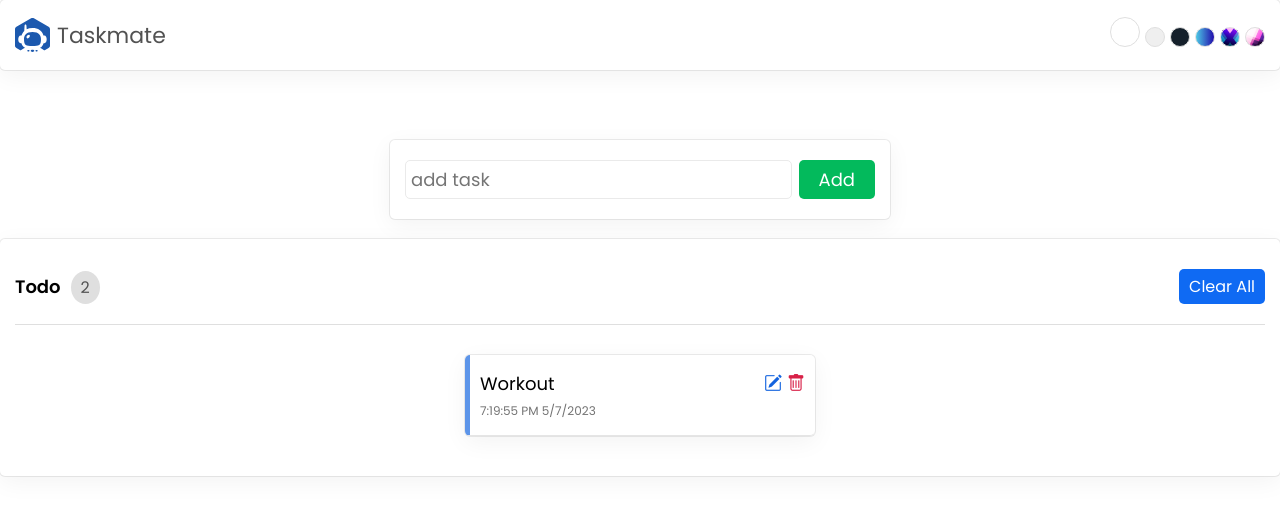
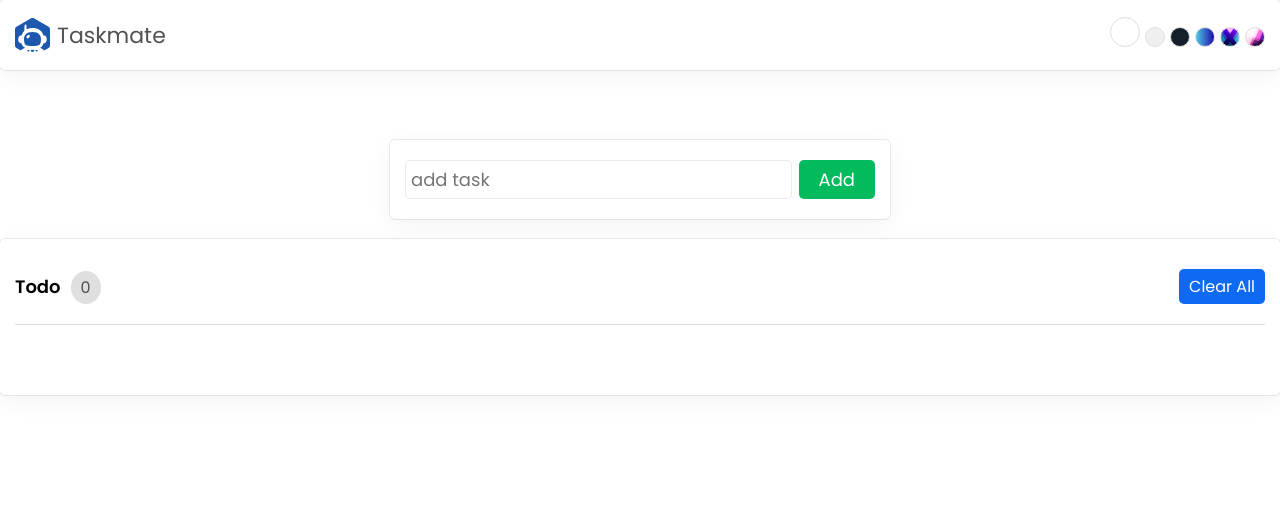
Before and after one commit to wardahnabilah/Taskmate_ReactUdemyCourse, a React (Create React App) app: page / in a window 1280 px wide. Shown: the top 516 px of the page. Built offline with nearby package versions, Linux system fonts and the light colour scheme.

Commit message:
Create 'Add New Task' feature

```diff
--- a/src/App.js
+++ b/src/App.js
@@ -1,14 +1,24 @@
-import './App.css';
+import { useState } from 'react';
 import AddTask from './components/AddTask';
 import Header from './components/Header';
 import ShowTask from './components/ShowTask';
+import './App.css';
 
 function App() {
+  // Create state for storing tasks
+  const [tasks, setTasks] = useState([])
+
+  function addTask(newTask) {
+    setTasks(prev => {
+      return [...prev, newTask]
+    })
+  }
+
   return (
     <div className="App">
       <Header />
-      <AddTask />
-      <ShowTask />
+      <AddTask addTask={addTask}/>
+      <ShowTask tasks={tasks}/>
     </div>
   );
 }
--- a/src/components/AddTask.js
+++ b/src/components/AddTask.js
@@ -1,8 +1,37 @@
-export default function AddTask() {
+import { useState } from "react"
+
+export default function AddTask(props) {
+    // Create state for new task
+    const [newTask, setNewTask] = useState({
+        id: "",
+        task: "",
+        time: ""
+    })
+
+    function handleChange(event) {
+        const date = new Date()
+
+        const taskId = date.getTime()
+        const task = event.target.value
+        const time = `${date.toLocaleTimeString()} ${date.toLocaleDateString()}`
+
+        setNewTask({
+            id: taskId,
+            task: task,
+            time: time
+        })
+
+    }
+
+    function submitTask(event) {
+        props.addTask(newTask)
+        event.preventDefault()
+    }
+
     return (
         <div className="addTask">
-            <form action="">
-                <input type="text" placeholder="add task" />
+            <form onSubmit={submitTask}>
+                <input onChange={handleChange} type="text" placeholder="add task" />
                 <button>Add</button>
             </form>
         </div>
--- a/src/components/ShowTask.js
+++ b/src/components/ShowTask.js
@@ -1,17 +1,24 @@
 import TodoItem from "./TodoItem";
 
-export default function ShowTask() {
+export default function ShowTask(props) {
     return (
         <section className="showTask">
             <p className="head">
                 <span>
                     <span className="title">Todo</span>
-                    <span className="count">2</span>
+                    <span className="count">{props.tasks.length}</span>
                 </span>
                 <span className="clearAll">Clear All</span>
             </p>
             <ul>
-                <TodoItem />
+                {props.tasks.map(task => {
+                    return <TodoItem
+                        key={task.id}
+                        id={task.id}
+                        task={task.task}
+                        time={task.time}
+                    />
+                })}
             </ul>
         </section>
     )
--- a/src/components/TodoItem.js
+++ b/src/components/TodoItem.js
@@ -1,9 +1,9 @@
-export default function TodoItem() {
+export default function TodoItem(props) {
     return (
         <li>
             <p>
-                <span className="name">Workout</span>
-                <span className="time">7:19:55 PM 5/7/2023</span>
+                <span className="name">{props.task}</span>
+                <span className="time">{props.time}</span>
             </p>
             <i className="bi-pencil-square"></i>
             <i className="bi-trash"></i>
```
